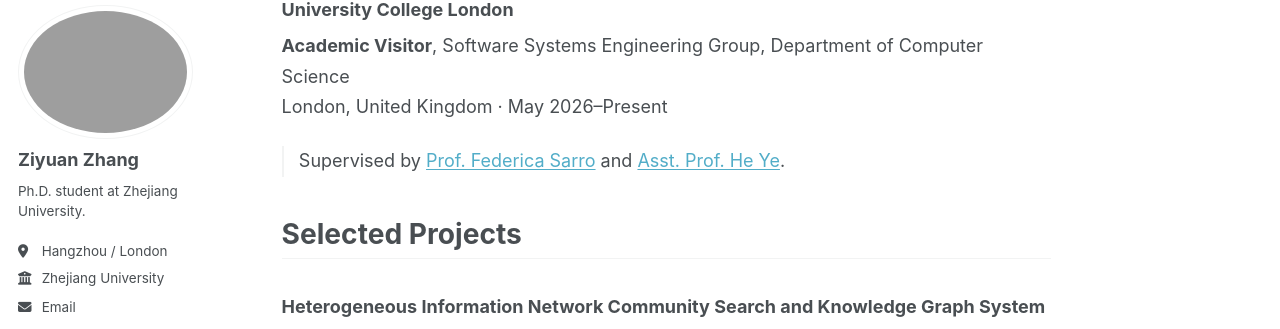
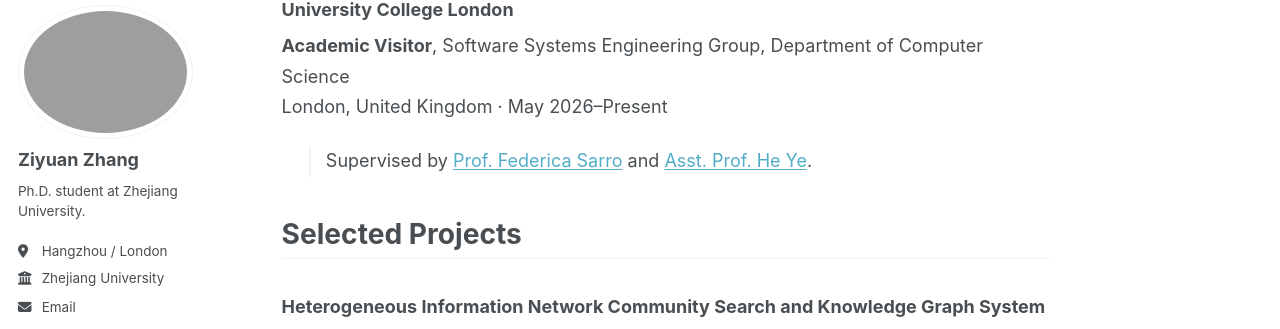
Before and after one commit to TinyyTomato/TinyyTomato.github.io, a Jekyll site: the page built from _pages/about.md, in a window 1280 px wide and 1400 px high, scrolled down 2261 px. Shown: the part 114-443 px from the top of the window. Built offline with Jekyll 4.4.1, drawn with Linux system fonts in a browser that asks for light colours; a style sheet for code colours, icons or effects is not loaded.

Commit message:
Ensure experience details are visibly indented

```diff
--- a/_includes/head.html
+++ b/_includes/head.html
@@ -13,4 +13,4 @@
 </script>
 
 <!-- For all browsers -->
-<link rel="stylesheet" href="{{ base_path }}/assets/css/main.css?v=5">
+<link rel="stylesheet" href="{{ base_path }}/assets/css/main.css?v=6">
--- a/assets/css/main.scss
+++ b/assets/css/main.scss
@@ -105,8 +105,8 @@
   border-left: 2px solid var(--global-border-color);
 }
 
-.detail-indent {
-  margin-left: 1.5rem;
+.page__content .detail-indent {
+  margin-left: 1.5rem !important;
   padding-left: 0.85rem;
   border-left: 2px solid var(--global-border-color);
 }
@@ -136,8 +136,8 @@
     padding-left: 0.65rem;
   }
 
-  .detail-indent {
-    margin-left: 0.75rem;
+  .page__content .detail-indent {
+    margin-left: 0.75rem !important;
     padding-left: 0.65rem;
   }
 
```
